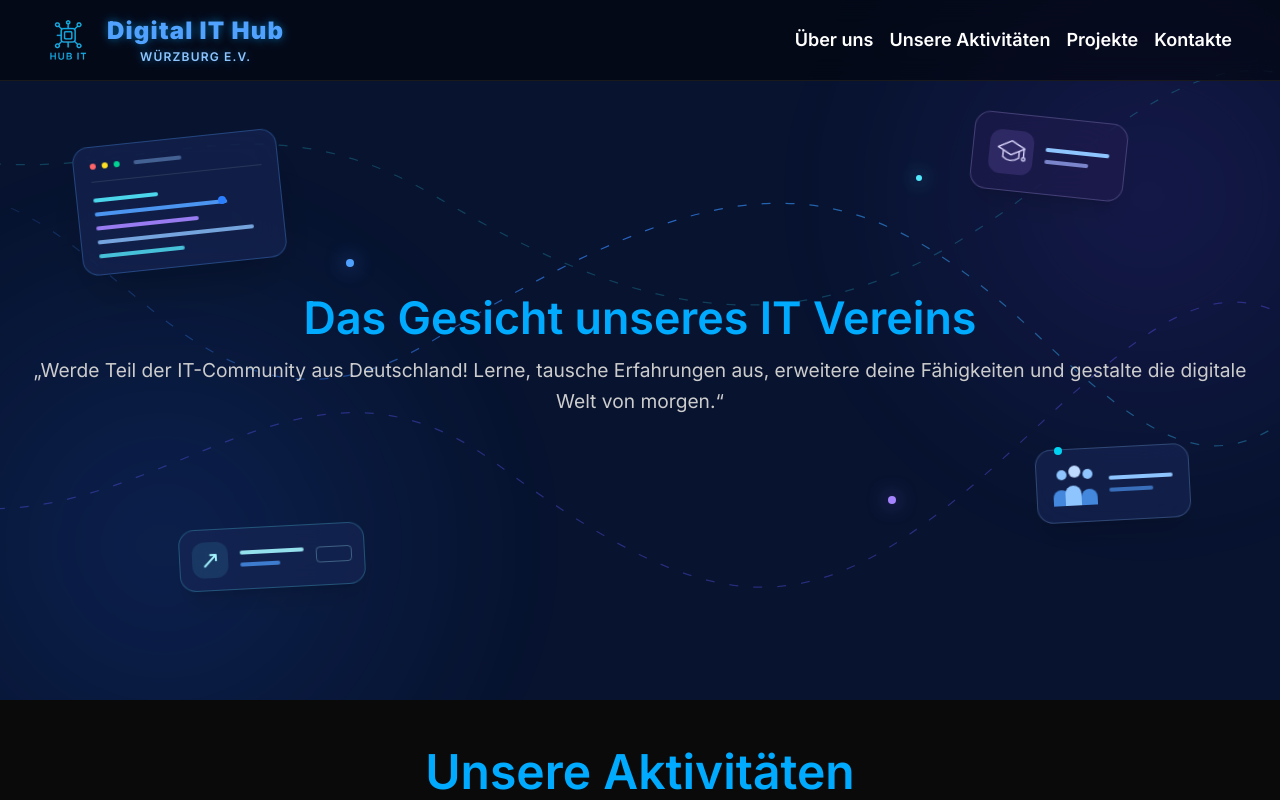
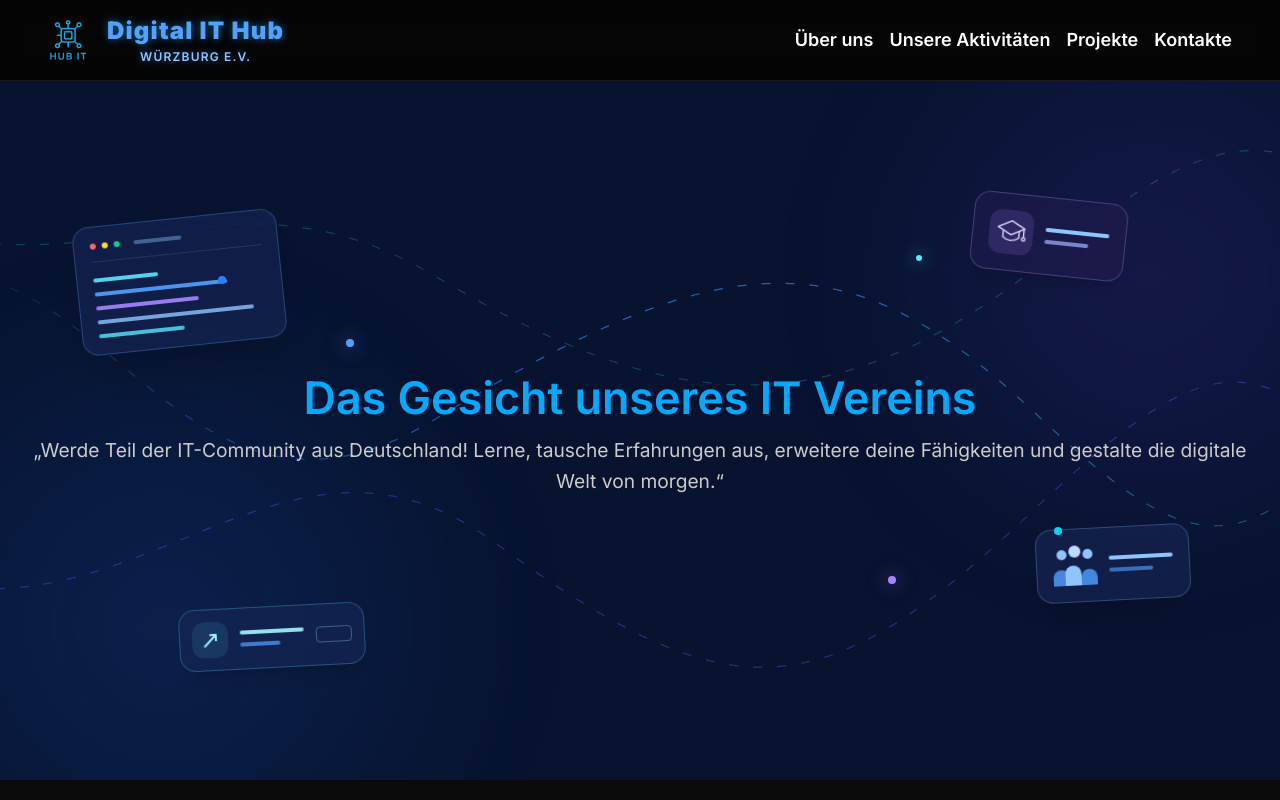
Before and after one commit to yarinka82/Digital-IT-Hub-in-Wurzburg, a Next.js app: page / in a window 1280 px wide. Shown: the top 800 px of the page. Built offline with nearby package versions, Linux system fonts and the light colour scheme.

Commit message:
bugfix: top padding added to main in order not to cut the content under header

```diff
--- a/src/app/layout.tsx
+++ b/src/app/layout.tsx
@@ -16,7 +16,7 @@ export default function RootLayout({ children }: LayoutProps<"/">) {
     <html lang="de" className={`${inter.variable} antialiased`}>
       <body className="min-h-screen flex flex-col text-center">
         <Header />
-        <main className="w-full flex-1">{children}</main>
+        <main className="w-full flex-1 pt-[80px]">{children}</main>
         <Footer />
       </body>
     </html>
```
